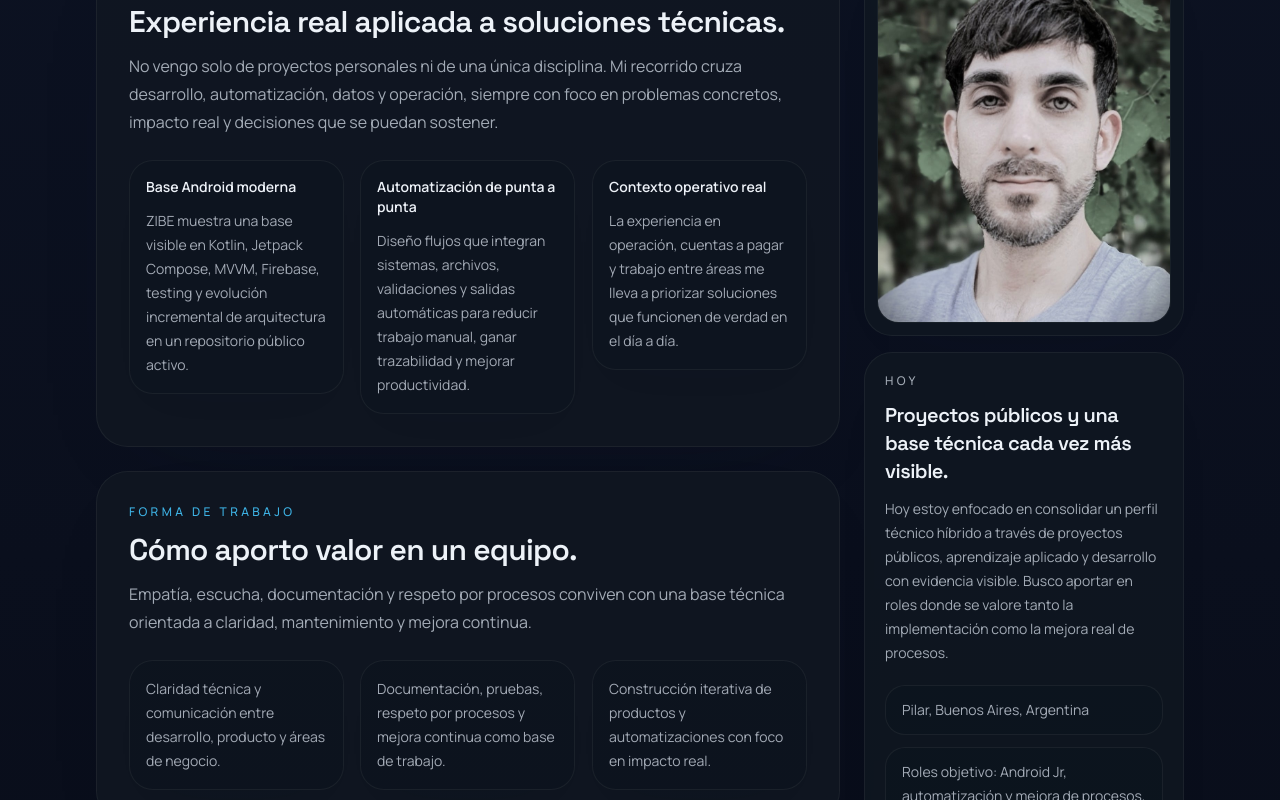
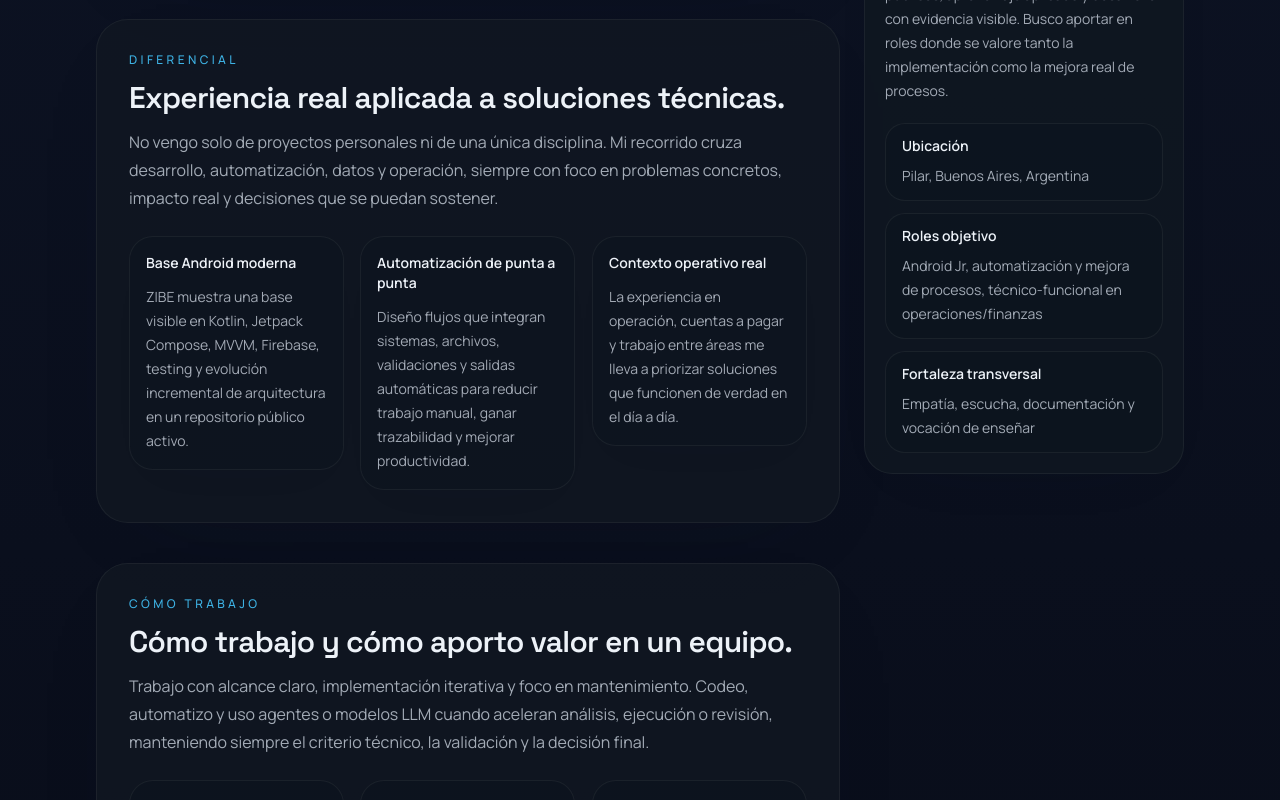
Before and after one commit to Zibete/Portfolio, a Next.js app: page /about in a window 1280 px wide. Shown: the part 800-1600 px from the top of the page. Built offline with nearby package versions, Linux system fonts and the light colour scheme.

Commit message:
refactor(content): unify content structure for asides

```diff
--- a/src/app/about/page.tsx
+++ b/src/app/about/page.tsx
@@ -27,7 +27,9 @@ export default function AboutPage() {
 
   return (
     <section className="py-16 sm:py-24">
-      <Container className="space-y-10">
+      <Container>
+        <div className="grid gap-6 lg:grid-cols-[minmax(0,1fr)_20rem] lg:items-start">
+          <div className="space-y-10">
             <PageIntro
               eyebrow={about.eyebrow}
               title={about.title}
@@ -39,8 +41,6 @@ export default function AboutPage() {
               description={about.journeySection.description}
             />
 
-        <div className="grid gap-6 lg:grid-cols-[minmax(0,1fr)_20rem] lg:items-start">
-          <div className="space-y-6">
             <PageSection
               eyebrow={about.highlightSection.eyebrow}
               title={about.highlightSection.title}
@@ -81,9 +81,13 @@ export default function AboutPage() {
                 </div>
               ))}
             </PageSection>
+
+            <p className="motion-reveal motion-delay-4 border-t border-border/60 pt-6 text-sm font-medium leading-6 text-muted-foreground">
+              {about.footer}
+            </p>
           </div>
 
-          <div className="grid gap-4 lg:sticky lg:top-24">
+          <div className="grid gap-4">
             <div className="motion-enter motion-delay-3">
               <div className="interactive-card rounded-[1.75rem] border border-border/70 bg-background/78 p-3 shadow-[0_22px_64px_-54px_rgb(15_23_42_/_0.3)] backdrop-blur dark:bg-card/76">
                 <div className="overflow-hidden rounded-[1.35rem] border border-border/60 bg-background/70 dark:bg-background/10">
@@ -108,20 +112,19 @@ export default function AboutPage() {
               <div className="space-y-3">
                 {about.aside.items.map((item) => (
                   <div
-                    key={item}
-                    className="interactive-card rounded-[1.25rem] border border-border/70 bg-background/72 px-4 py-3 text-sm leading-6 text-muted-foreground dark:bg-background/10"
+                    key={item.title}
+                    className="interactive-card rounded-[1.25rem] border border-border/70 bg-background/72 px-4 py-3 dark:bg-background/10"
                   >
-                    {item}
+                    <p className="text-sm font-semibold text-foreground">{item.title}</p>
+                    <p className="mt-2 text-sm leading-6 text-muted-foreground">
+                      {item.description}
+                    </p>
                   </div>
                 ))}
               </div>
             </PageAside>
           </div>
         </div>
-
-        <p className="motion-reveal motion-delay-4 border-t border-border/60 pt-6 text-sm font-medium leading-6 text-muted-foreground">
-          {about.footer}
-        </p>
       </Container>
     </section>
   );
--- a/src/app/skills/page.tsx
+++ b/src/app/skills/page.tsx
@@ -66,10 +66,13 @@ export default function SkillsPage() {
             <div className="space-y-3">
               {skills.aside.items.map((item) => (
                 <div
-                  key={item}
-                  className="interactive-card rounded-[1.25rem] border border-border/70 bg-background/72 px-4 py-3 text-sm leading-6 text-muted-foreground dark:bg-background/10"
+                  key={item.title}
+                  className="interactive-card rounded-[1.25rem] border border-border/70 bg-background/72 px-4 py-3 dark:bg-background/10"
                 >
-                  {item}
+                  <p className="text-sm font-semibold text-foreground">{item.title}</p>
+                  <p className="mt-2 text-sm leading-6 text-muted-foreground">
+                    {item.description}
+                  </p>
                 </div>
               ))}
             </div>
--- a/src/content/site/profile-content.ts
+++ b/src/content/site/profile-content.ts
@@ -14,8 +14,13 @@ type ContentSnapshot = {
   value: string;
 };
 
+type ContentAsideItem = {
+  title: string;
+  description: string;
+};
+
 type ContentAside = ContentSection & {
-  items?: string[];
+  items?: ContentAsideItem[];
 };
 
 type ContactMethodId = "email" | "linkedin" | "github";
@@ -47,7 +52,7 @@ type AboutContent = ContentSection & {
   principlesSection: ContentSection;
   principles: string[];
   aside: ContentAside & {
-    items: string[];
+    items: ContentAsideItem[];
   };
   footer: string;
 };
@@ -68,7 +73,7 @@ type SkillsContent = ContentSection & {
   groupsSection: ContentSection;
   groups: SkillGroup[];
   aside: ContentAside & {
-    items: string[];
+    items: ContentAsideItem[];
   };
 };
 
@@ -131,15 +136,15 @@ export const profileContent = {
       },
     ],
     principlesSection: {
-      eyebrow: "Forma de trabajo",
-      title: "Cómo aporto valor en un equipo.",
+      eyebrow: "Cómo trabajo",
+      title: "Cómo trabajo y cómo aporto valor en un equipo.",
       description:
-        "Empatía, escucha, documentación y respeto por procesos conviven con una base técnica orientada a claridad, mantenimiento y mejora continua.",
+        "Trabajo con alcance claro, implementación iterativa y foco en mantenimiento. Codeo, automatizo y uso agentes o modelos LLM cuando aceleran análisis, ejecución o revisión, manteniendo siempre el criterio técnico, la validación y la decisión final.",
     },
     principles: [
-      "Claridad técnica y comunicación entre desarrollo, producto y áreas de negocio.",
-      "Documentación, pruebas, respeto por procesos y mejora continua como base de trabajo.",
-      "Construcción iterativa de productos y automatizaciones con foco en impacto real.",
+      "Código claro, comunicación efectiva y documentación útil para que el trabajo se entienda y se pueda sostener.",
+      "Proceso spec-driven con iteraciones cortas, validación frecuente y uso de IA cuando aporta velocidad real sin sumar ruido.",
+      "Diseño pensando en uso real: operación diaria, restricciones, errores posibles y mejora continua.",
     ],
     aside: {
       eyebrow: "Hoy",
@@ -147,9 +152,20 @@ export const profileContent = {
       description:
         "Hoy estoy enfocado en consolidar un perfil técnico híbrido a través de proyectos públicos, aprendizaje aplicado y desarrollo con evidencia visible. Busco aportar en roles donde se valore tanto la implementación como la mejora real de procesos.",
       items: [
-        "Pilar, Buenos Aires, Argentina",
-        "Roles objetivo: Android Jr, automatización y mejora de procesos, técnico-funcional en operaciones/finanzas",
-        "Fortaleza transversal: empatía, escucha, documentación y vocación de enseñar",
+        {
+          title: "Ubicación",
+          description: "Pilar, Buenos Aires, Argentina",
+        },
+        {
+          title: "Roles objetivo",
+          description:
+            "Android Jr, automatización y mejora de procesos, técnico-funcional en operaciones/finanzas",
+        },
+        {
+          title: "Fortaleza transversal",
+          description:
+            "Empatía, escucha, documentación y vocación de enseñar",
+        },
       ],
     },
     footer:
@@ -226,9 +242,18 @@ export const profileContent = {
       description:
         "Cada tecnología aparece ligada a un resultado concreto: producto, automatización, control operativo, trazabilidad o mejora de productividad.",
       items: [
-        "Android como base moderna para productos propios",
-        "Automatización como ventaja real sobre procesos complejos y repetitivos",
-        "Datos y validaciones como soporte para decisiones más confiables",
+        {
+          title: "Android",
+          description: "Base moderna para productos propios.",
+        },
+        {
+          title: "Automatización",
+          description: "Ventaja real sobre procesos complejos y repetitivos.",
+        },
+        {
+          title: "Datos y validaciones",
+          description: "Soporte para decisiones más confiables.",
+        },
       ],
     },
   },
```
Also changed, not shown: 1 other file (tests, documents, lock files or other folders). Lines whose indentation alone changed are shown as unchanged.
